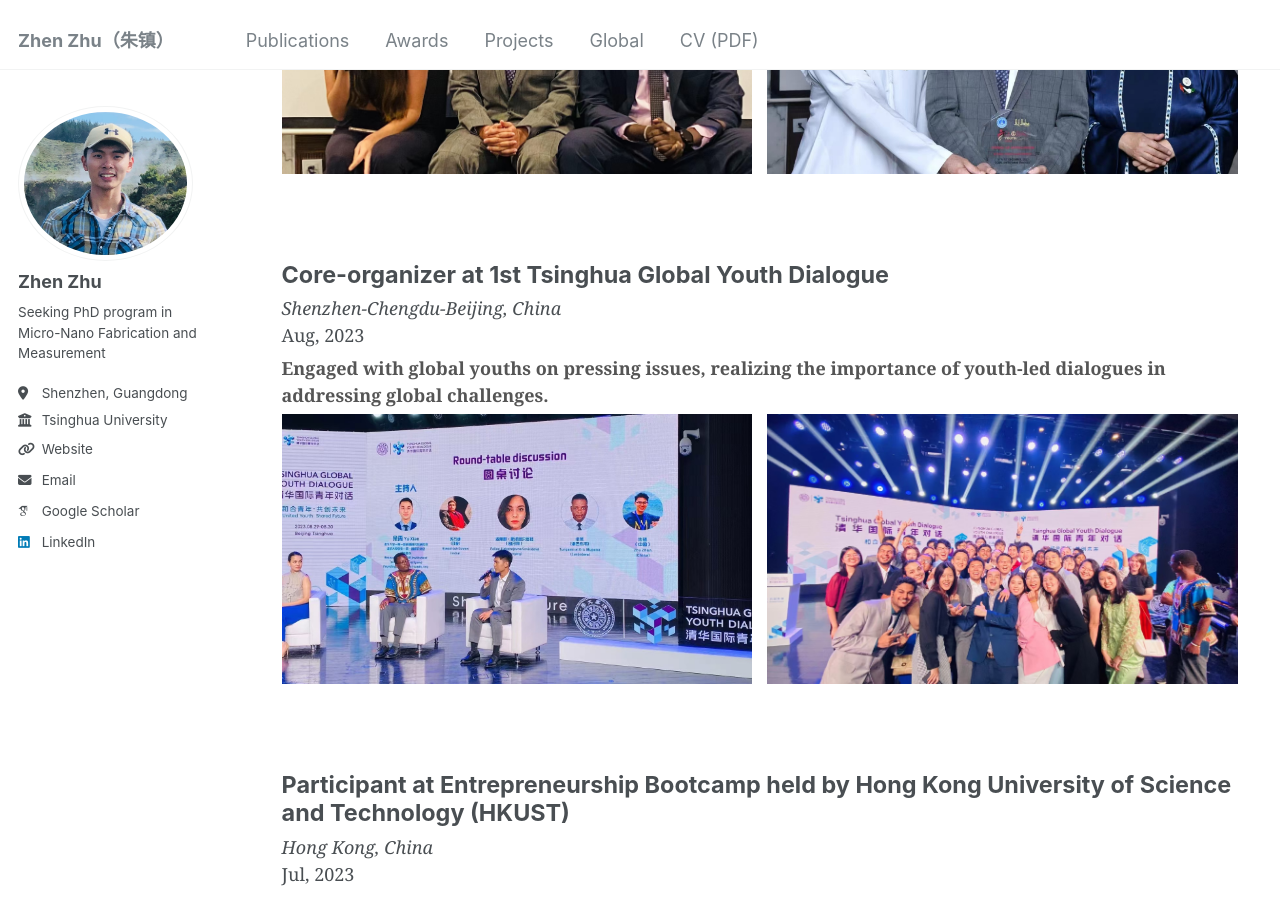
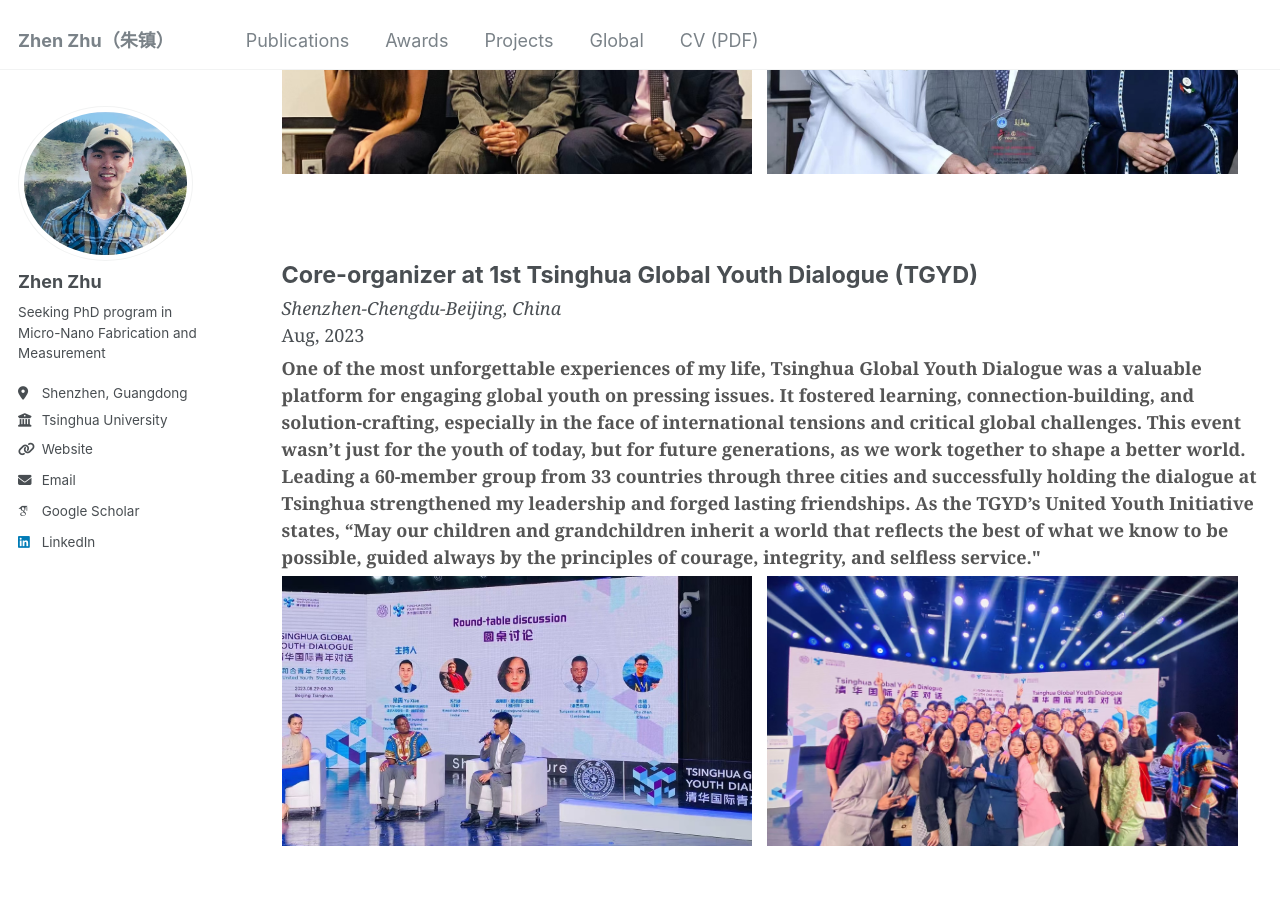
Before and after one commit to zhenzhuzz/zhenzhuzz.github.io, a Jekyll site: the page built from _pages/global.html, in a window 1280 px wide and 900 px high, scrolled down 1780 px. Built offline with Jekyll 4.4.1, drawn with Linux system fonts in a browser that asks for light colours; some web fonts are replaced.

Commit message:
Update global.html

```diff
--- a/_pages/global.html
+++ b/_pages/global.html
@@ -41,9 +41,10 @@ author_profile: true
   </div>
 
   <div class="program">
-    <h3 class="program-title">Core-organizer at 1st Tsinghua Global Youth Dialogue</h3>
+    <h3 class="program-title">Core-organizer at 1st Tsinghua Global Youth Dialogue (TGYD)</h3>
     <p class="locdate"><em>Shenzhen-Chengdu-Beijing, China</em><br>Aug, 2023</p>
-    <p class="feeling-section">Engaged with global youths on pressing issues, realizing the importance of youth-led dialogues in addressing global challenges.</p>
+    <p class="feeling-section">One of the most unforgettable experiences of my life, Tsinghua Global Youth Dialogue was a valuable platform for engaging global youth on pressing issues. It fostered learning, connection-building, and solution-crafting, especially in the face of international tensions and critical global challenges. This event wasn’t just for the youth of today, but for future generations, as we work together to shape a better world. Leading a 60-member group from 33 countries through three cities and successfully holding the dialogue at Tsinghua strengthened my leadership and forged lasting friendships.
+As the TGYD’s United Youth Initiative states, “May our children and grandchildren inherit a world that reflects the best of what we know to be possible, guided always by the principles of courage, integrity, and selfless service."</p>
     <div class="program-images">
       <img src="/images/TGYD-1.jpg" alt="TGYD Image 1" class="program-image">
       <img src="/images/TGYD-2.jpg" alt="TGYD Image 2" class="program-image">
```
